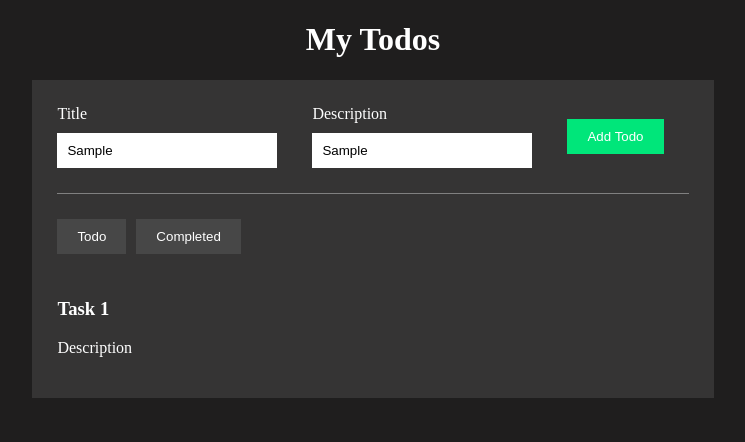
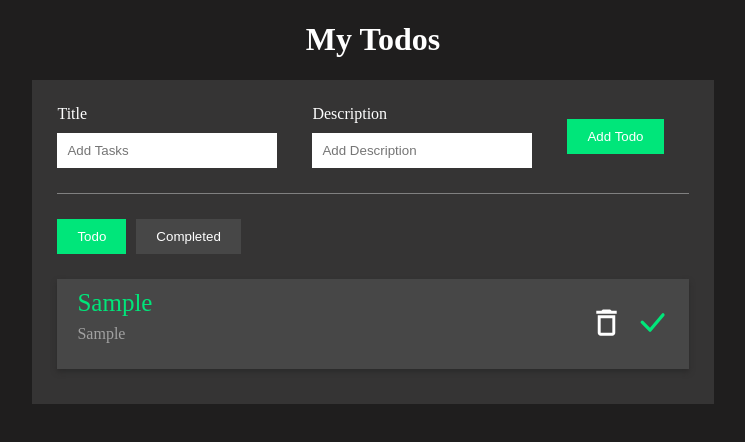
Before and after one commit to TheDarkLady/react-todo-app, a React (Vite) app: page / in a window 1280 px wide. Both pictures are taken after typing "Sample", "Sample" into the empty fields and a click on the button "Add Todo". Shown: the top 442 px of the page, without its empty margins (267-1012 px from the left). Built offline with nearby package versions, Linux system fonts and the light colour scheme.

Commit message:
core : Todo app completed

```diff
--- a/package.json
+++ b/package.json
@@ -11,7 +11,8 @@
   },
   "dependencies": {
     "react": "^18.3.1",
-    "react-dom": "^18.3.1"
+    "react-dom": "^18.3.1",
+    "react-icons": "^5.3.0"
   },
   "devDependencies": {
     "@eslint/js": "^9.9.0",
--- a/src/App.css
+++ b/src/App.css
@@ -76,11 +76,56 @@ h1{
     border-radius: 0px;
     cursor: pointer;
 }
-.secondaryBtn:hover{
+/* .secondaryBtn:hover{
     background-color: rgb(8, 184, 87);
+} */
+.active{
+    background-color: rgb(0, 230, 122);
 }
 .todo-list-area{
     display: flex;
     flex-direction: column;
     row-gap: 10px;
 }
+.todo-list-item{
+    display: flex;
+    align-items: center;
+    justify-content: space-between;
+    padding: 10px 20px;
+    background-color: rgb(71, 71, 71);
+    color: #fff;
+    border-radius: 0px;
+    cursor: pointer;
+    margin-bottom: 10px;
+    box-shadow: 0px 3px 5px rgb(43, 42, 42);
+}
+.todo-list-item h3{
+    font-size: 25px;
+    color: rgb(0, 230, 122);
+    font-weight: 500;
+    margin: 0;
+}
+.todo-list-item p{
+    margin-top: 8px;
+    font-size: 16px;
+    font-weight: 300;
+    color: rgb(161, 161, 161);
+}
+.icon{
+    font-size: 35px;
+    cursor: pointer;
+
+}
+.icon:hover{
+    color: red;
+}
+.check-icon{
+    font-size: 35px;
+    color: rgb(0, 230, 122);
+    cursor: pointer;
+    margin-left: 10px;
+
+}
+.check-icon:hover{
+    color: rgb(8, 184, 87);
+}
--- a/src/App.jsx
+++ b/src/App.jsx
@@ -1,44 +1,155 @@
-import { useState } from 'react'
-import './App.css'
+import { useEffect, useState } from "react";
+import "./App.css";
+import { MdOutlineDelete } from "react-icons/md";
+import { BsCheckLg } from "react-icons/bs";
 
 function App() {
-  const [isCompleteScreen, setCompleteScreen] = useState(false)
+  const [isCompleteScreen, setCompleteScreen] = useState(false);
+  const [allTodos, setAllTodos] = useState([]);
+  const [newTitle, setNewTitle] = useState("");
+  const [newDescription, setNewDescription] = useState("");
+  const [completedTodo, setCompletedTodo] = useState([]);
+  function handleAddTodo() {
+    const todoTitleInput = document.getElementById("todoTit");
+    const todoDescInput = document.getElementById("todoDesc");
+    let newTodoItem = {
+      title: newTitle,
+      description: newDescription,
+    };
+    setNewTitle("");
+    setNewDescription("");
+    let updatedTodoArr = [...allTodos];
+    updatedTodoArr.push(newTodoItem);
+    setAllTodos(updatedTodoArr);
+    localStorage.setItem('todlList', JSON.stringify(updatedTodoArr))
+  }
+
+  function handleDeleteTodo(index) {
+    const reduceTodo = [...allTodos];
+    reduceTodo.splice(index);
+    localStorage.setItem('todlList', JSON.stringify(reduceTodo))
+    setAllTodos(reduceTodo);
+  }
+  function handleComplete(index){
+    let now = new Date();
+    let dd = now.getDate();
+    let mm = now.getMonth() + 1;
+    let yyyy = now.getFullYear();
+    let today = dd + '/' + mm + '/' + yyyy;
+    let h = now.getHours();
+    let m = now.getMinutes();
+    let s = now.getSeconds();
+    let completedOn = dd + '/' + mm + '/' + yyyy + ' ' + h + ':' + m + ':' + s;
+    let filteredItem = {
+      ...allTodos[index],
+      completedOn: completedOn
+    }
+    let updatedCompletedArr = [...completedTodo]
+    updatedCompletedArr.push(filteredItem)
+    setCompletedTodo(updatedCompletedArr)
+    localStorage.setItem('completedTodo', JSON.stringify(updatedCompletedArr))
+    handleDeleteTodo(index)
+  }
+  function handleCompleteDeleteTodo(index){
+    let updatedCompletedArr = [...completedTodo]
+    updatedCompletedArr.splice(index)
+    localStorage.setItem('completedTodo', JSON.stringify(updatedCompletedArr))
+    setCompletedTodo(updatedCompletedArr)
+  }
+  useEffect(()=>{
+    let savedTodo = JSON.parse(localStorage.getItem('todlList'))
+    let saveCompleteTodo = JSON.parse(localStorage.getItem('completedTodo'))
+    if(savedTodo){
+      setAllTodos(savedTodo)
+    }
+    if(saveCompleteTodo){
+      setCompletedTodo(saveCompleteTodo)
+    }
+  },[])
   return (
     <>
-    <div className='App'>
+      <div className="App">
         <h1>My Todos </h1>
-    <div className='todo-wrapper'>
-      <div className='todo-input'>
-        <div className='todo-input-item'>
+        <div className="todo-wrapper">
+          <div className="todo-input">
+            <div className="todo-input-item">
               <label htmlFor="todo">Title</label>
-          <input type="text" id="todo" placeholder='Add Tasks'/>
+              <input
+                type="text"
+                value={newTitle}
+                onChange={(e) => setNewTitle(e.target.value)}
+                id="todoTit"
+                placeholder="Add Tasks"
+              />
             </div>
-        <div className='todo-input-item'>
+            <div className="todo-input-item">
               <label htmlFor="todo">Description</label>
-          <input type="text" id="todo" placeholder='Add Description'/>
+              <input
+                type="text"
+                value={newDescription}
+                onChange={(e) => setNewDescription(e.target.value)}
+                id="todoDesc"
+                placeholder="Add Description"
+              />
             </div>
-        <div className='todo-input-item'>
-          <button type='button'className='primary-btn'>Add Todo</button>
+            <div className="todo-input-item">
+              <button
+                type="button"
+                className="primary-btn"
+                onClick={handleAddTodo}
+              >
+                Add Todo
+              </button>
             </div>
           </div>
-    <div className='btn-area'>
-      <button className="secondaryBtn">Todo</button>
-      <button className="secondaryBtn" >Completed</button>
+          <div className="btn-area">
+            <button
+              className={`secondaryBtn ${!isCompleteScreen && "active"}`}
+              onClick={() => setCompleteScreen(false)}
+            >
+              Todo
+            </button>
+            <button
+              className={`secondaryBtn ${isCompleteScreen && "active"}`}
+              onClick={() => setCompleteScreen(true)}
+            >
+              Completed
+            </button>
           </div>
-    <div className='todo-list-area'>
-      <div className='todo-list-item'>
-        <h3>Task 1</h3>
-        <p>Description</p>
+          <div className="todo-list-area">
+            {isCompleteScreen=== false && allTodos.map((item, index) => {
+              return (
+                <div className="todo-list-item" key={index}>
+                  <div>
+                    <h3>{item.title}</h3>
+                    <p>{item.description}</p>
                   </div>
-
+                  <div>
+                    <MdOutlineDelete className="icon" onClick={()=>handleDeleteTodo(index)}/>
+                    <BsCheckLg className="check-icon" onClick={()=>{handleComplete(index)}}/>
                   </div>
                 </div>
-
+              );
+            })}
+            {isCompleteScreen=== true && completedTodo.map((item, index) => {
+              return (
+                <div className="todo-list-item" key={index}>
+                  <div>
+                    <h3>{item.title}</h3>
+                    <p>{item.description}</p>
+                    <p><small>Completed on: {item.completedOn}</small></p>
                   </div>
-
-
+                  <div>
+                    <MdOutlineDelete className="icon" onClick={()=>handleCompleteDeleteTodo(index)}/>
+                  </div>
+                </div>
+              );
+            })}
+          </div>
+        </div>
+      </div>
     </>
-  )
+  );
 }
 
-export default App
+export default App;
```
Also changed, not shown: 1 other file (tests, documents, lock files or other folders). Lines whose indentation alone changed are shown as unchanged.
